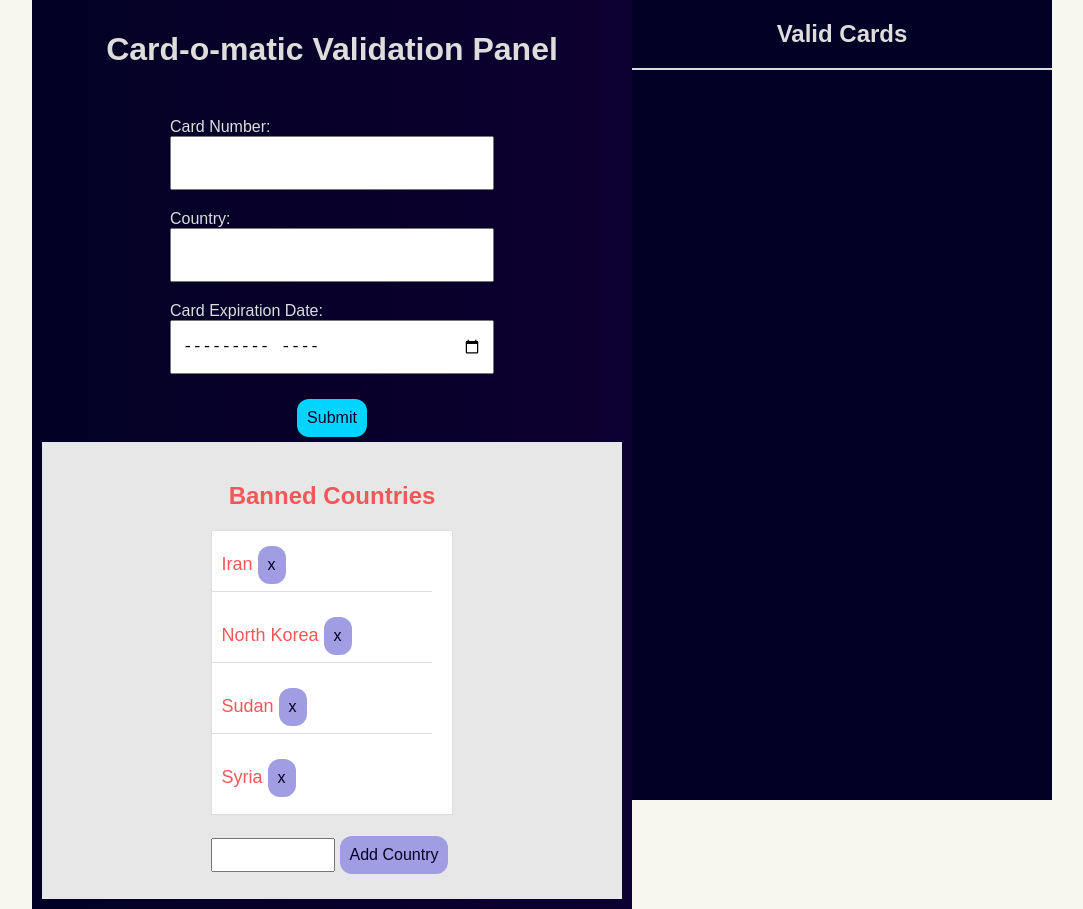
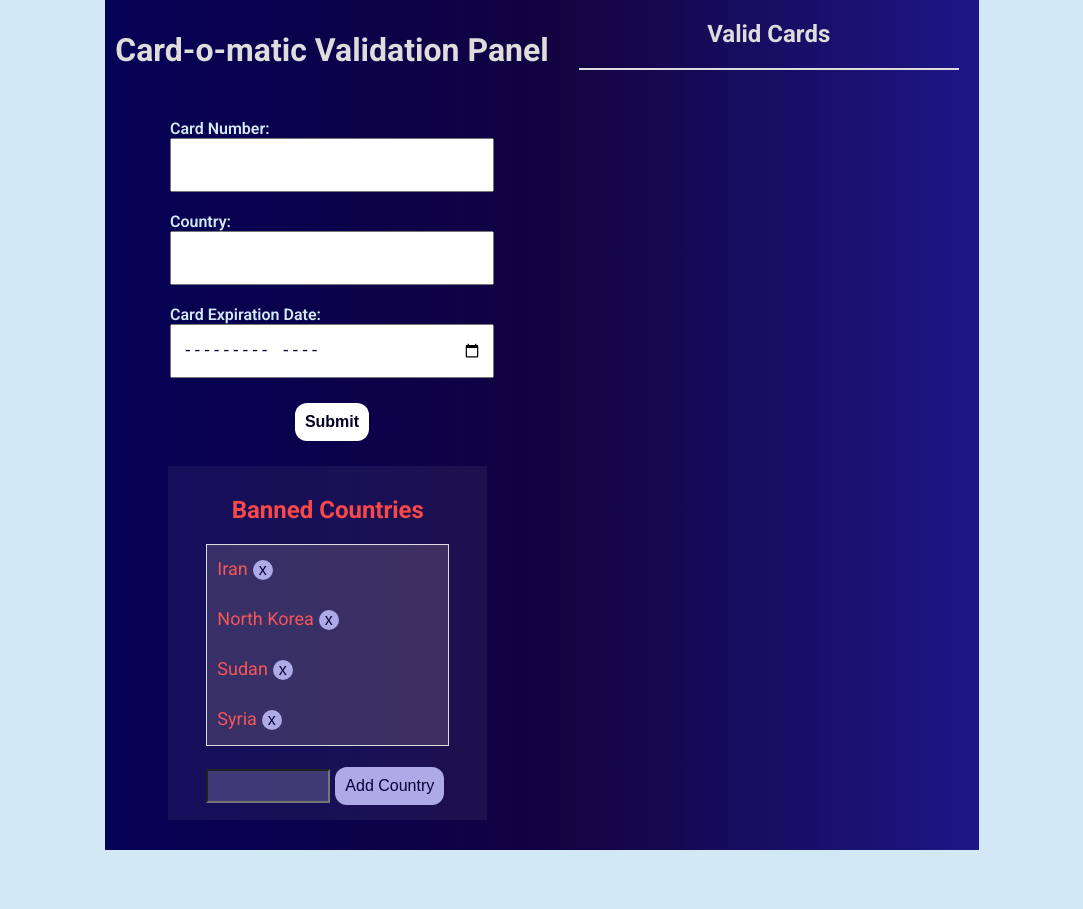
Before and after one commit to codedbyshaun/card_validation, a React (Create React App) app: page / in a window 1280 px wide. Shown: the whole page, without its empty margins (98-1181 px from the left). After the commit the page ends 850 px from the top, so only its background shows below. Built offline with nearby package versions, Linux system fonts and the light colour scheme; the HTML template or start-up script is replaced by a standard one.

Commit message:
improved component sizing, color palette

```diff
--- a/src/App.css
+++ b/src/App.css
@@ -1,22 +1,24 @@
+@import url('https://fonts.googleapis.com/css2?family=Roboto:wght@300;400;500;600;700;800&family=Roboto:ital,wght@0,100;0,300;0,400;0,500;0,700;1,400&display=swap');
+
 * {
   list-style-type: none;
 }
 
 :root {
-  --primary-color: rgb(2, 0, 36);
-  --secondary-color: rgb(13, 0, 48);
+  --primary-color: rgb(60, 50, 245);
+  --secondary-color: rgb(131, 86, 254);
   --tertiary-color: rgba(0, 212, 255, 1);
-  --text-color: rgb(221, 221, 221);
+  --text-color: rgb(10, 0, 54);
 }
 
 body {
-  font-family: Arial, sans-serif;
+  font-family: 'Roboto', sans-serif;
   color: var(--text-color);
   margin: 0;
   padding: 0;
   display: flex;
   justify-content: center;
-  background-color: rgb(247, 247, 239);
+  background-color: rgb(210, 233, 245);
 }
 
 h1 {
@@ -37,11 +39,17 @@ form {
   margin-top: 50px;
 }
 
+label {
+  font-weight: 600;
+  color:rgb(210, 233, 245);
+}
+
 input,
 select,
 button {
   font-size: 16px;
   padding: 10px;
+  color: var(--text-color);
 }
 
 button {
@@ -53,14 +61,14 @@ button {
   margin: 5px;
 }
 
-/* button:hover {
+button:hover {
   background-color: var(--secondary-color);
-} */
+}
 
 ul {
   list-style-type: none;
   padding: 0;
-  color: rgb(111, 111, 111);
+  color: rgb(69, 69, 69);
   background-color: rgb(255, 255, 255);
   border: 1px solid rgb(221, 221, 221);
 }
@@ -78,7 +86,7 @@ li:last-child {
 
 .main {
   display: flex;
-  height: 100vh;
+  height: auto;
   width: auto;
   background: var(--primary-color);
 }
@@ -90,8 +98,8 @@ li:last-child {
   justify-content: center;
   align-items: center;
   padding: 10px;
-  background: rgb(2, 0, 36);
-  background: linear-gradient(90deg, rgba(2, 0, 36, 1) 0%, rgba(13, 0, 48, 1) 100%, rgba(0, 212, 255, 1) 100%);
+  background: rgb(12, 4, 153);
+  background: linear-gradient(90deg, rgb(5, 1, 86) 0%, rgba(16, 0, 57, 0.962) 100%, rgba(0, 212, 255, 1) 100%);
 }
 
 .hero input {
@@ -105,34 +113,66 @@ li:last-child {
  width: 600px;
 }
 
+.card-info-button {
+  font-weight: 700;
+  color:rgb(2, 0, 36);
+  background-color: rgb(255, 255, 255);
+}
+
 .banned-countries {
-  height: 42%;
-  width: auto;
+  height: auto;
+  justify-content: center;
+  align-items: center;
+  width: 69%;
   display: flex;
   justify-content: center;
-  background-color: rgb(231, 231, 231);
+  background-color: rgba(231, 231, 231, 0.059);
   color: rgb(244, 87, 87);
-  padding: 20px;
+  padding: 10px;
+  margin: 20px 20px 20px 53px;
+
 }
 
 .banned-countries h2 {
-  color: rgb(244, 87, 87);
+  color: rgb(250, 71, 71);
   text-align: center;
 }
 
 .banned-countries li {
-  height: 40px;
+  height: 20px;
   width: 200px;;
   color: rgb(244, 87, 87);
+  border: none;
+}
+
+.banned-countries ul {
+  height: auto;
+  background-color: rgba(188, 176, 161, 0.199);
 }
 
 .banned-countries input {
   height: 10px;
   width: 100px;
+  color: rgb(244, 87, 87);
+  background-color: rgba(248, 248, 249, 0.181);
 }
 
 .banned-countries button {
-  background-color: rgb(160, 157, 226);
+  color: var(--text-color);
+  background-color: rgb(173, 170, 231);
+}
+
+.banned-countries button:hover {
+  background-color: var(--secondary-color);
+}
+
+.remove-button {
+  height: 20px;
+  width: 20px;
+  border-radius: 50%;
+  text-align: center;
+  line-height: 20px;
+  padding: 0;
 }
 
 .valid-cards {
@@ -141,7 +181,17 @@ li:last-child {
   width: 420px;
   justify-content: center;
   align-items: center;
-  background-color: var(--primary-color);
+  /* background-color: var(--primary-color); */
+  background: rgb(16, 0, 57);
+  background: linear-gradient(90deg, rgba(17, 1, 55, 0.958) 0%, rgb(29, 23, 135) 100%, rgb(22, 11, 241) 100%);
+}
+
+.valid-cards li {
+  margin: 10px;
+}
+
+.valid-cards ul {
+  margin: 20px;
 }
 
 
--- a/src/App.js
+++ b/src/App.js
@@ -30,8 +30,6 @@ function App() {
     return (
         <div className='main'>
 
-          <div className='input-container'>
-
             <div className='hero'>
                 <h1>Card-o-matic Validation Panel</h1>
                 <CardForm onCardSubmit={handleCardSubmit} bannedCountries={bannedCountries} />
@@ -40,8 +38,6 @@ function App() {
                 <div className='banned-countries'>
                     <BannedCountries bannedCountries={bannedCountries} onBannedCountriesChange={setBannedCountries} />
                 </div>
-          </div>
-
             </div>
 
             <div className='valid-cards'>
--- a/src/components/BannedCountries.jsx
+++ b/src/components/BannedCountries.jsx
@@ -22,12 +22,12 @@ function BannedCountries({ bannedCountries, onBannedCountriesChange }) {
                 {bannedCountries.map(country => (
                     <li key={country}>
                         {country}
-                        <button onClick={() => handleRemove(country)}>x</button>
+                        <button className='remove-button' onClick={() => handleRemove(country)}>x</button>
                     </li>
                 ))}
             </ul>
             <input type="text" value={newCountry} onChange={e => setNewCountry(e.target.value)} />
-            <button onClick={handleAdd}>Add Country</button>
+            <button className='add-button' onClick={handleAdd}>Add Country</button>
         </div>
     )
 }
--- a/src/components/CardForm.jsx
+++ b/src/components/CardForm.jsx
@@ -41,7 +41,7 @@ function CardForm({ onCardSubmit, bannedCountries }) {
             <CreditCardInput onCardNumberChange={setCardNumber} />
             <CountryInput onCountryChange={setCountry} />
             <ExpirationDateInput onExpirationDateChange={setExpirationDate} />
-            <button type="submit">Submit</button>
+            <button className='card-info-button' type="submit">Submit</button>
             {errorMessage && <p>{errorMessage}</p>} {/* Display the error message if it exists */}
         </form>
     );
```
Lines whose indentation alone changed are shown as unchanged.
